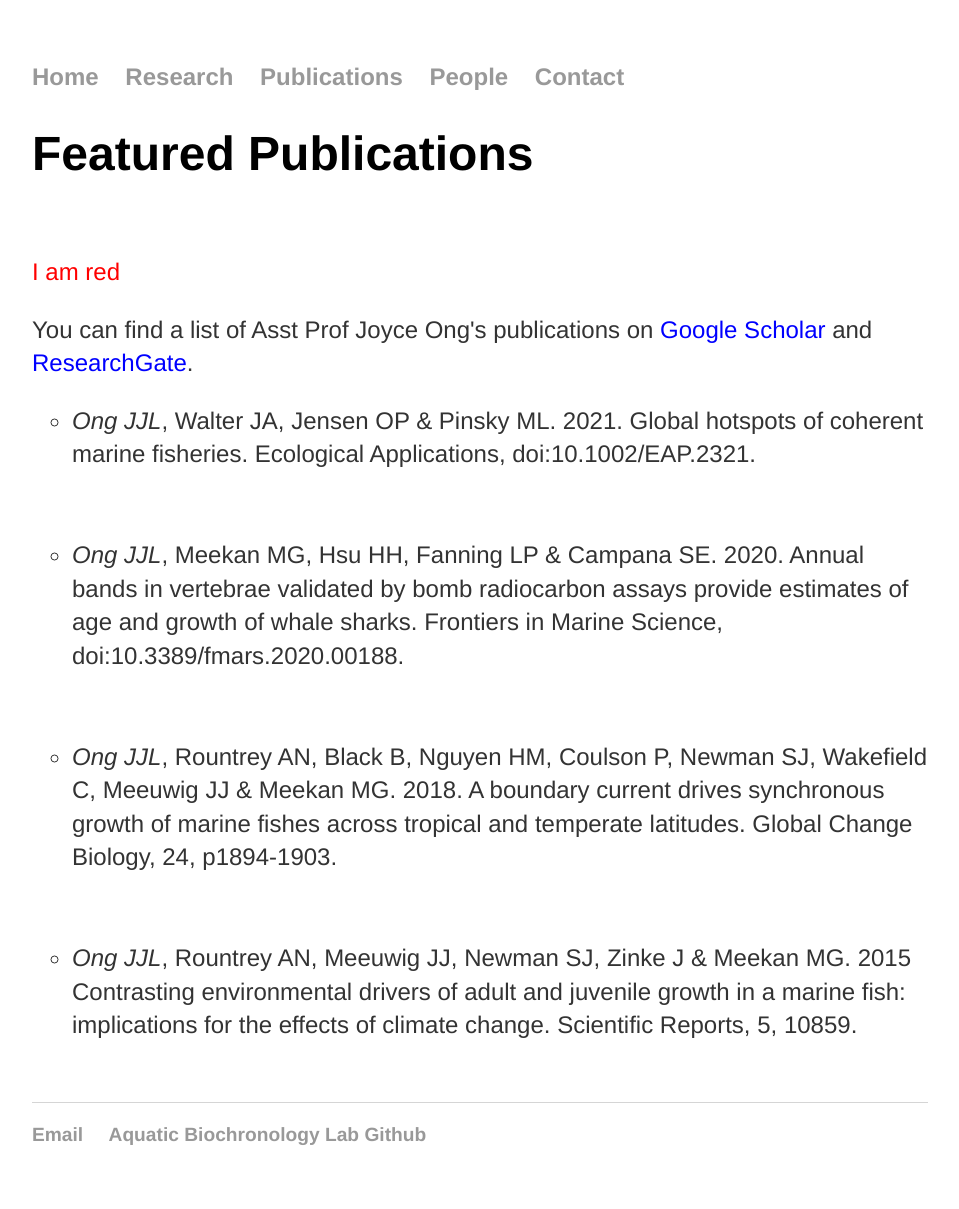
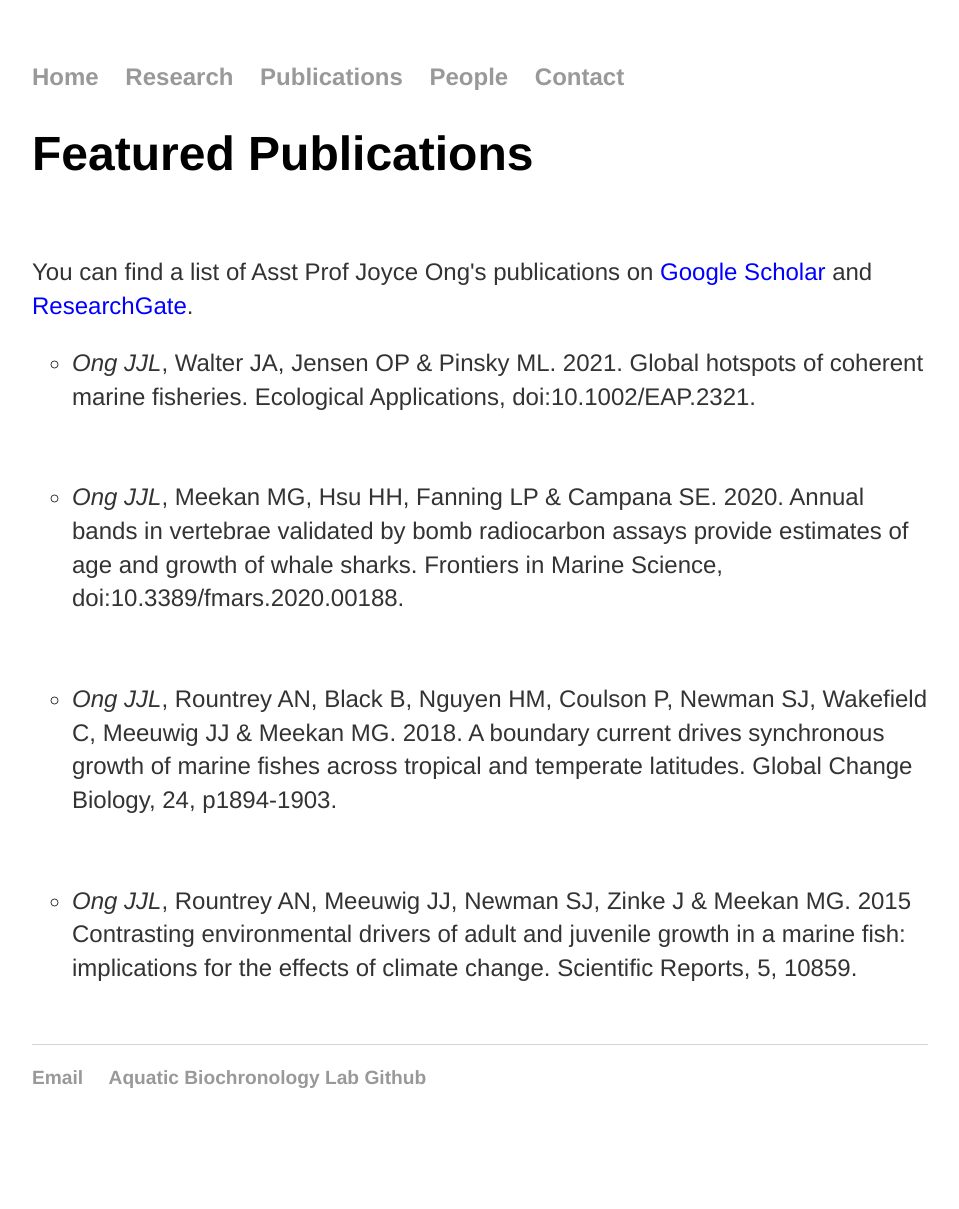
Before and after one commit to Aquatic-Biochronology-Lab/Aquatic-Biochronology-Lab.github.io, a Jekyll site: the page built from Publications/index.html, in a window 1280 px wide. Shown: the whole page, without its empty margins (160-1119 px from the left). Built offline with Jekyll 4.4.1, drawn with Linux system fonts in a browser that asks for light colours; after the commit the page ends 1151 px from its top, so only the background shows below that.

Commit message:
Update index.html

```diff
--- a/Publications/index.html
+++ b/Publications/index.html
@@ -5,9 +5,6 @@ title: Featured Publications
 
 <h1>Featured Publications</h1>
 	<br>
-
-<p style="color:red;">I am red</p>
-
 <p> You can find a list of Asst Prof Joyce Ong's publications on <a href = https://scholar.google.com/citations?user=BLU4J8QAAAAJ&hl=en&oi=sra style="color:blue;"> Google Scholar </a> and <a href = https://www.researchgate.net/profile/Joyce-Ong-2 style="color:blue;"> ResearchGate</a>.</p>
 	<ul>
 		<li><em>Ong JJL</em>, Walter JA, Jensen OP & Pinsky ML. 2021. Global hotspots of coherent marine fisheries. Ecological Applications, doi:10.1002/EAP.2321.</li><br><br>
```
